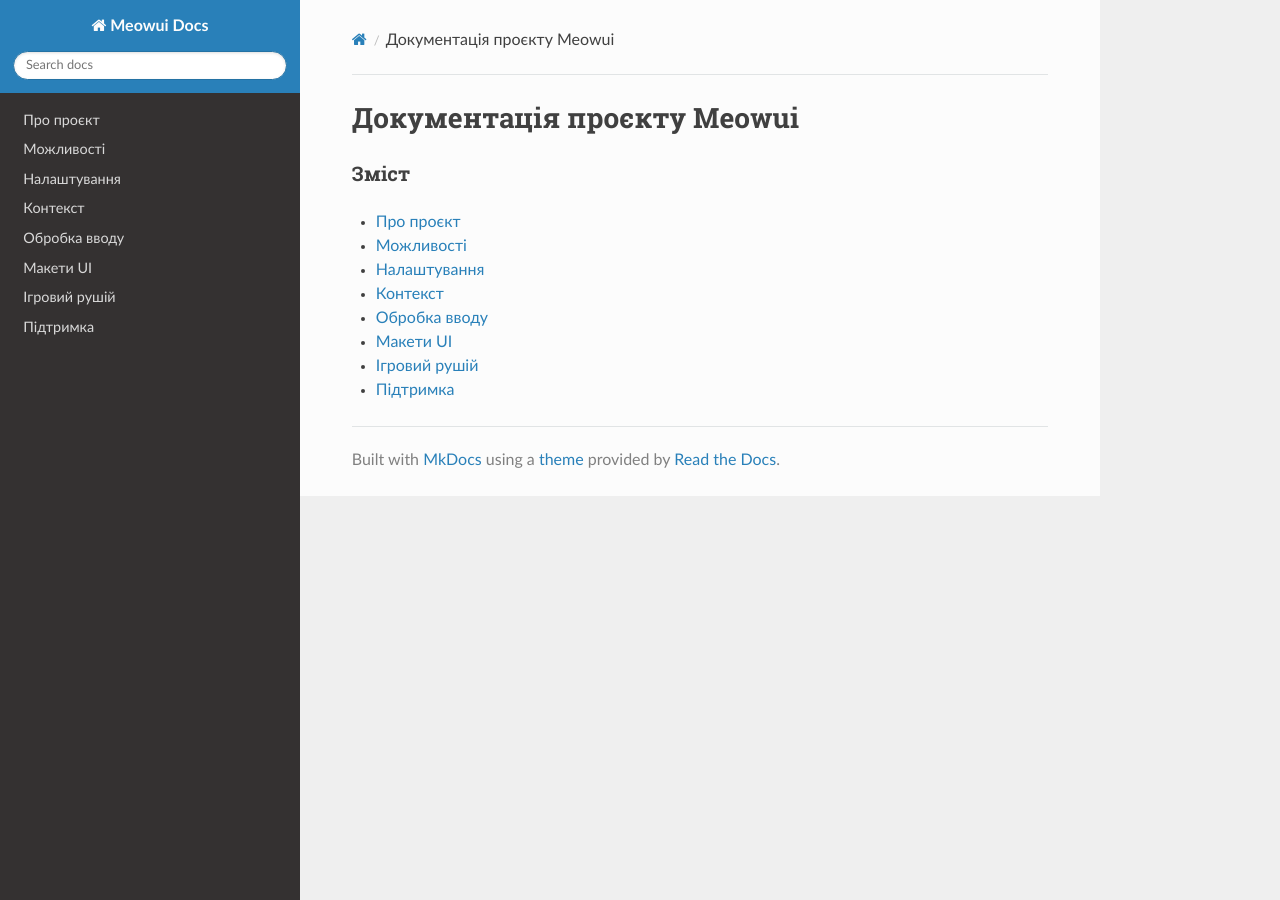
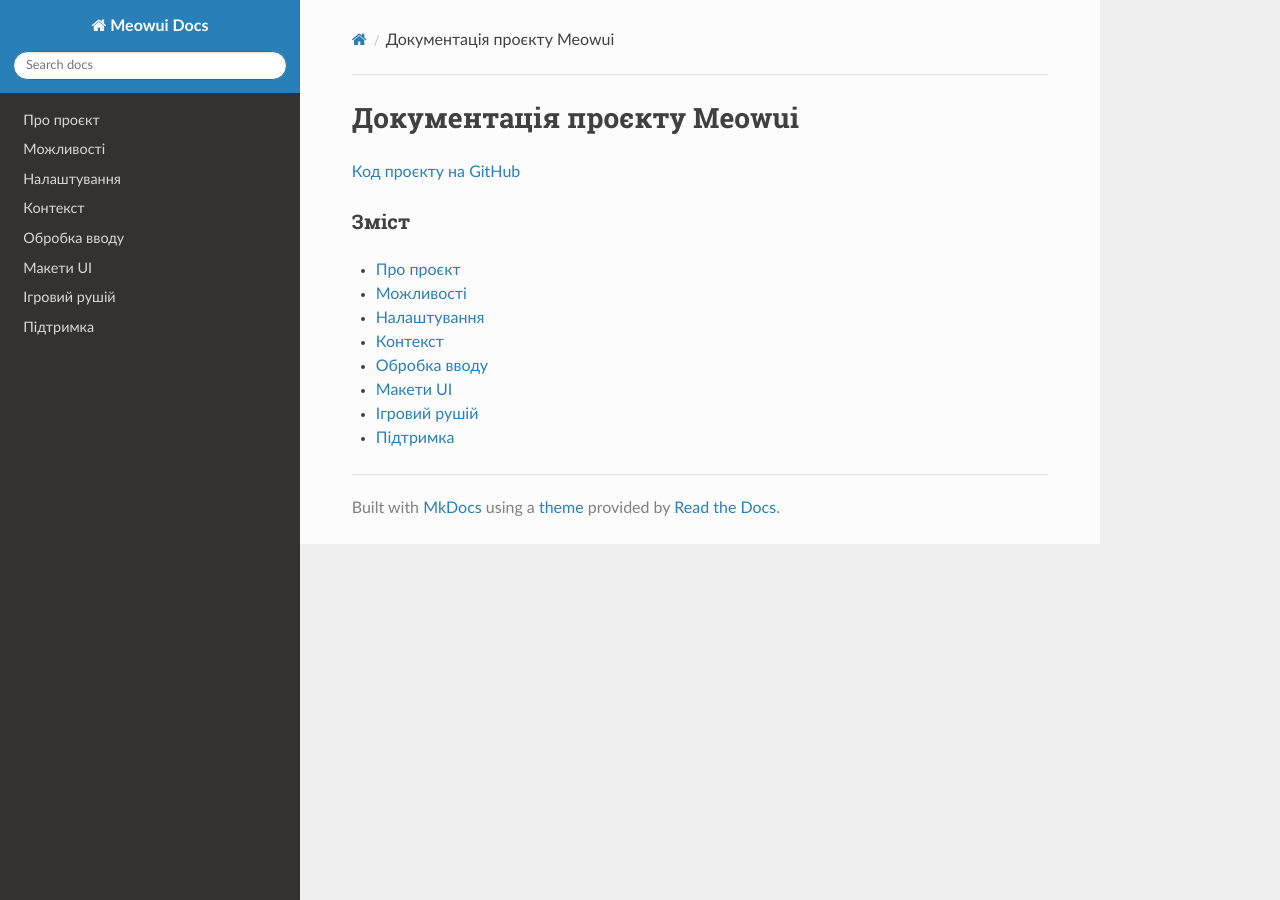
Before and after one commit to Kolodieiev/MeowUI, an MkDocs documentation site: the page built from docs/docs/index.md, in a window 1280 px wide. Built offline with MkDocs 1.6.1, drawn with Linux system fonts in a browser that asks for light colours; nearby versions of some CDN libraries.

Commit message:
Додано посилання на код

```diff
--- a/docs/docs/index.md
+++ b/docs/docs/index.md
@@ -1,7 +1,8 @@
 # Документація проєкту Meowui
 
+[Код проєкту на GitHub](https://github.com/Kolodieiev/meowui)
+
 ### Зміст
-
 * [Про проєкт](about.md)
 * [Можливості](features.md)
 * [Налаштування](setup.md)
```
Also changed, not shown: docs/site/index.html, docs/site/search/search_index.json.
